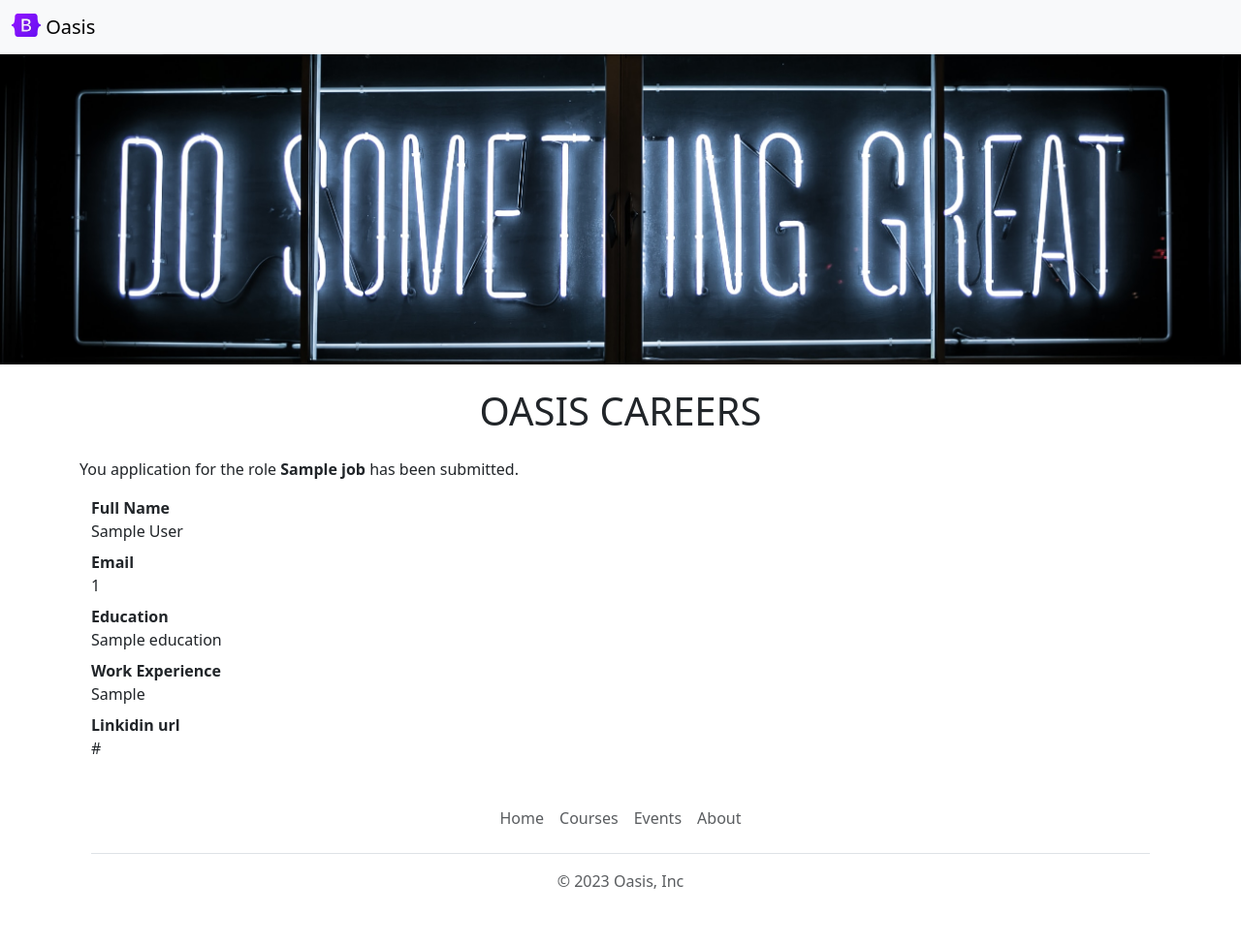
After one commit to madhav12101758/careers-website-v2, a Flask app: template templates/application_submitted.html in a window 1280 px wide. The commit adds this page. Shown: the whole page at 97% size. Run offline with Flask 3, Linux system fonts and the light colour scheme; the template is opened without the code that fills it: most values are stand-ins (such as "Sample title", 1, 10 or a date in 2020).

Commit message:
application details will be neter into the db

```diff
--- a/app.py
+++ b/app.py
@@ -1,6 +1,6 @@
-from flask import Flask, jsonify, render_template
+from flask import Flask, jsonify, render_template,request
 
-from database import get_jobs_from_db, load_job_from_db
+from database import get_jobs_from_db, load_job_from_db,add_application_to_db
 
 app=Flask(__name__)
 
@@ -15,6 +15,7 @@ def hello_world():
 def list_jobs():
   JOBS=get_jobs_from_db()
   return jsonify(JOBS)
+
 @app.route('/job/<id>')
 def show_job(id):
   job=load_job_from_db(id)
@@ -23,5 +24,12 @@ def show_job(id):
 
   return render_template("jobpage.html",job=job)
 
+@app.route('/job/<id>/apply',methods=['post'])
+def apply_to_job(id):
+  data=request.form
+  job=load_job_from_db(id)
+  add_application_to_db(id,data)
+  return render_template('application_submitted.html',application=data,job=job)
+
 if __name__ == '__main__':
   app.run(host='0.0.0.0',debug=True)
--- /dev/null
+++ b/templates/application_submitted.html
@@ -0,0 +1,49 @@
+<!Doctype>
+<html>
+  <head>
+     <title>madhav</title>
+    <meta charset="utf-8">
+    <meta name="viewport" content="width=device-width, initial-scale=1">
+    <link href="https://cdn.jsdelivr.net/npm/bootstrap@5.3.2/dist/css/bootstrap.min.css" rel="stylesheet" integrity="sha384-T3c6CoIi6uLrA9TneNEoa7RxnatzjcDSCmG1MXxSR1GAsXEV/Dwwykc2MPK8M2HN" crossorigin="anonymous">
+    <style>
+      #banner{
+        height: 320px;
+        object-fit: cover;
+        width:100%;
+        margin-bottom:16px;
+      }
+
+    </style>
+
+  </head>
+  <body>
+    {% include 'nav.html' %}
+
+    <img id="banner" class='img-fluid' src='/static/banner.jpg'>
+    <div class='container'>
+    <h1 class='text-center mt-2 mb-4'> OASIS CAREERS</h1>
+    <p>You application for the role <b>{{job['title']}}</b> has been submitted.</p>
+
+    <div class="container">
+    <b>Full Name</b>
+    <div class="mb-2">{{application['full_name']}}</div>
+
+    <b>Email</b>
+    <div class="mb-2">{{application['email_id']}}</div>
+
+
+
+    <b>Education</b>
+    <div class="mb-2">{{application['education']}}</div>
+
+    <b>Work Experience</b>
+    <div class="mb-2">{{application['work_experience']}}</div>
+
+    <b>Linkidin url</b>
+    <div class="mb-2">{{application['linkidin_url']}}</div>
+
+    </div>
+    {% include 'footer.html' %}
+
+  </body>
+</html>
--- a/templates/home.html
+++ b/templates/home.html
@@ -4,7 +4,6 @@
     <title>madhav</title>
     <meta charset="utf-8">
     <meta name="viewport" content="width=device-width, initial-scale=1">
-    <title>madhav</title>
     <link href="https://cdn.jsdelivr.net/npm/bootstrap@5.3.2/dist/css/bootstrap.min.css" rel="stylesheet" integrity="sha384-T3c6CoIi6uLrA9TneNEoa7RxnatzjcDSCmG1MXxSR1GAsXEV/Dwwykc2MPK8M2HN" crossorigin="anonymous">
     <style>
       #banner{
--- a/templates/jobpage.html
+++ b/templates/jobpage.html
@@ -37,6 +37,7 @@
     </ul>
     <h4>Salary</h4>
     <p>{{job.currency}}{{job.salary}}</p>
+    {% include "applicationform.html" %}
     </div>
 
 
```
Also changed, not shown: database.py (+13 -0 lines), templates/applicationform.html (added, +34 -0 lines).
